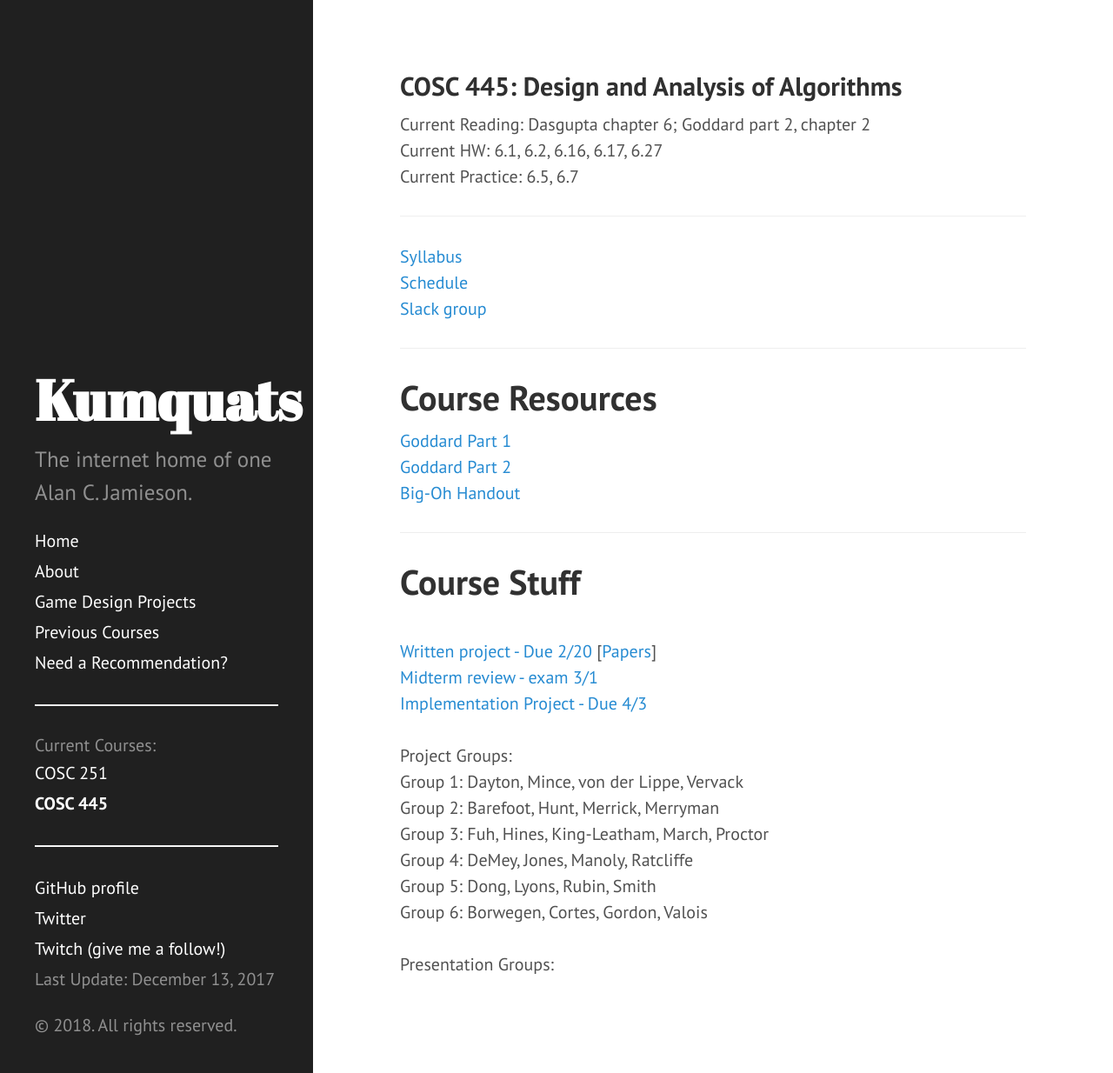
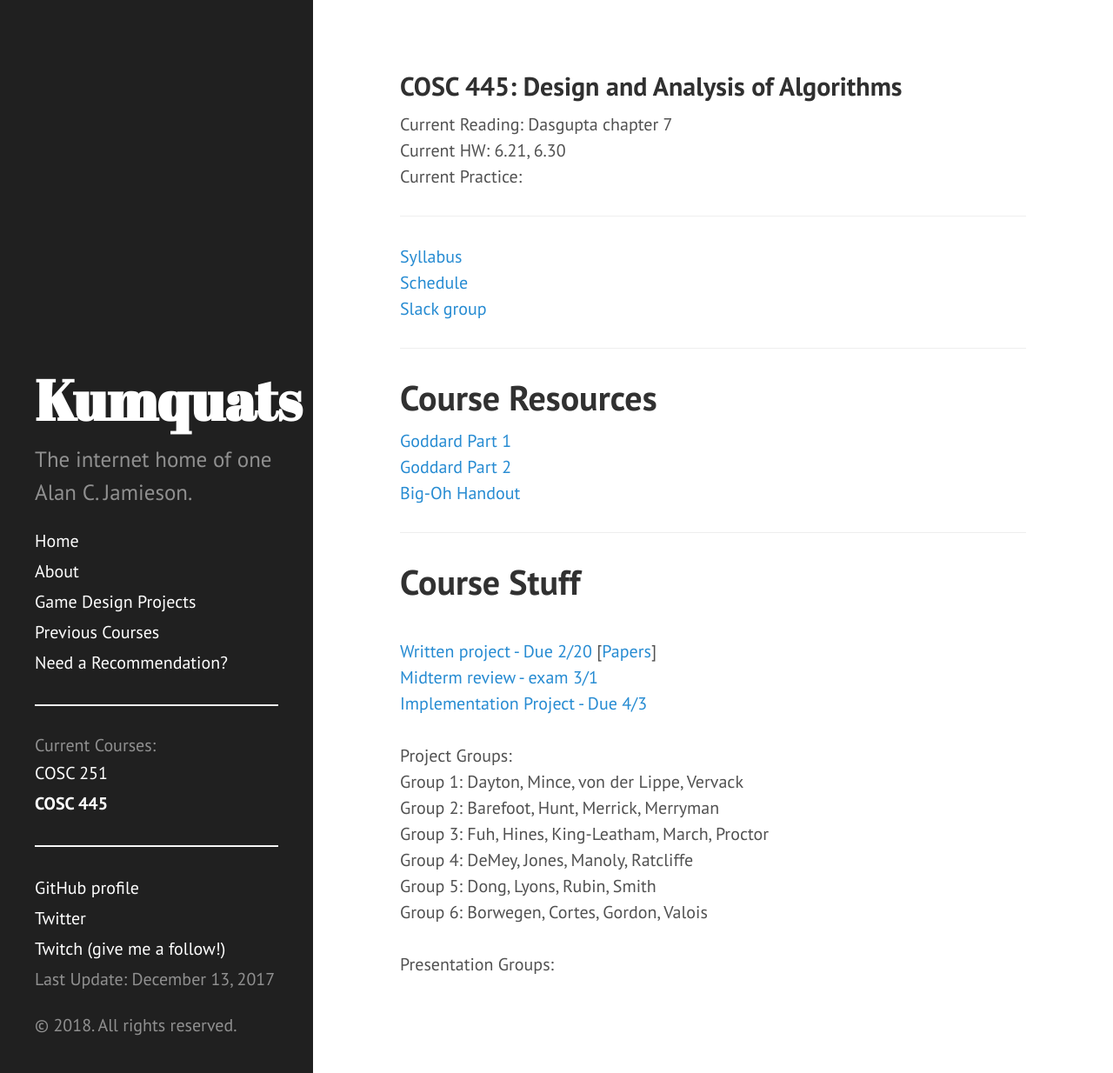
Before and after one commit to ripark/ripark.github.io, a Jekyll site: the page built from s18/cosc445.html, in a window 1280 px wide and 1234 px high. Shown: the whole window at 87% size. Built offline with Jekyll 4.4.1, drawn with Linux system fonts in a browser that asks for light colours; Markdown is read by kramdown in place of the engine named in the settings.

Commit message:
445 homework

```diff
--- a/s18/cosc445.html
+++ b/s18/cosc445.html
@@ -4,11 +4,11 @@ title: "COSC 445: Design and Analysis of Algorithms"
 shorttitle: "COSC 445"
 ---
 
-Current Reading: Dasgupta chapter 6; Goddard part 2, chapter 2
+Current Reading: Dasgupta chapter 7
 <br>
-Current HW: 6.1, 6.2, 6.16, 6.17, 6.27
+Current HW: 6.21, 6.30
 <br>
-Current Practice: 6.5, 6.7
+Current Practice:
 <br>
 <hr>
 <a href="http://ripark.github.io/s18/COSC445SillyBus.pdf">Syllabus</a>
```
